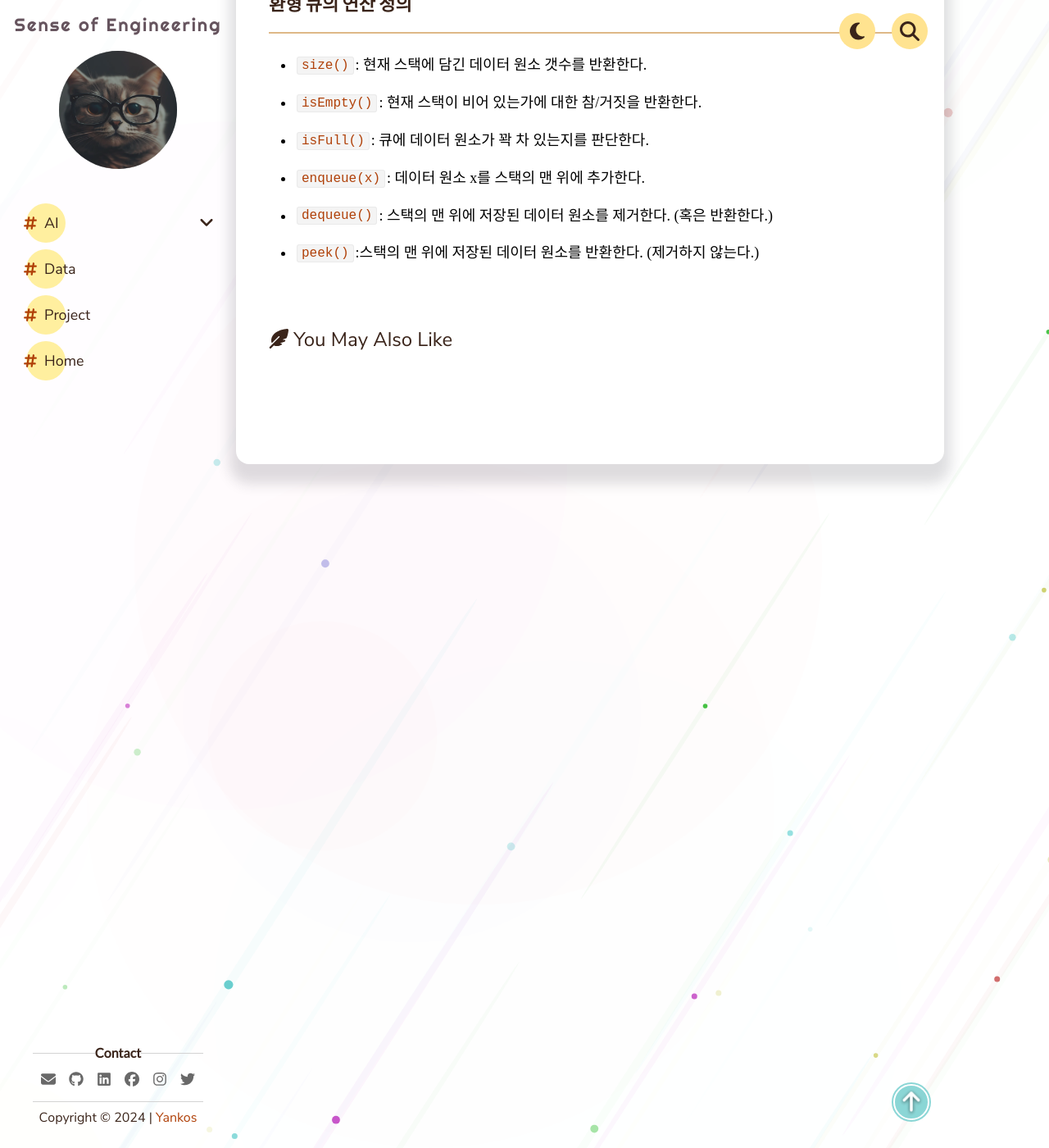
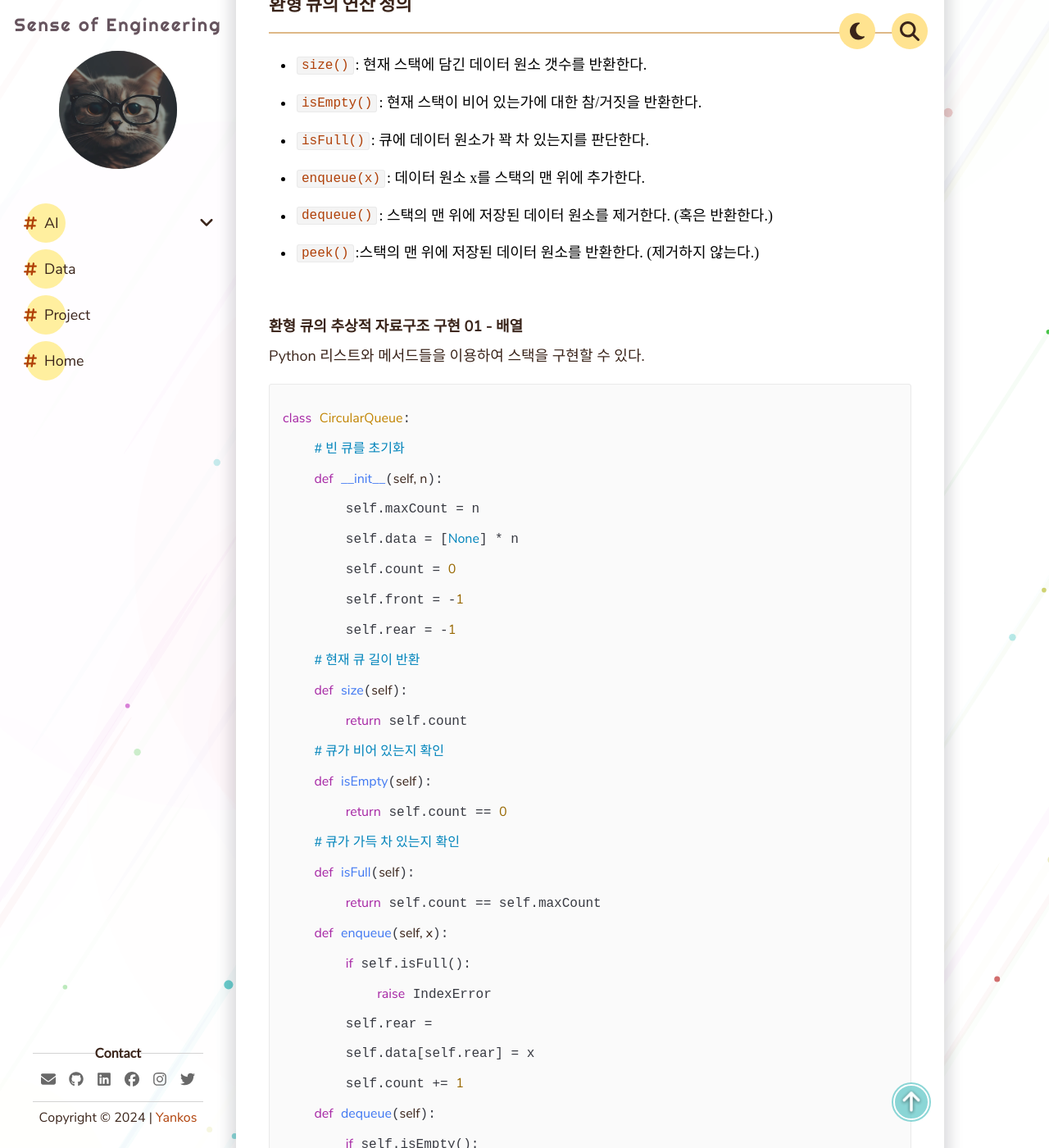
Before and after one commit to jjunier/jjunier.github.io, a Jekyll site: the page built from _pages/Data/DevCourse/post-01.md, in a window 1280 px wide and 1400 px high, scrolled down 22498 px. Shown: the whole window at 82% size. Built offline with Jekyll 4.4.1, drawn with Linux system fonts in a browser that asks for light colours; comment, search, counter and statistics services are not loaded; some of the changed text lies outside the part shown.

Commit message:
docs: update WIL01(title: Data Structure & Algorithms) pages

````diff
--- a/_pages/Data/DevCourse/post-01.md
+++ b/_pages/Data/DevCourse/post-01.md
@@ -533,3 +533,54 @@ class ArrayStack:
 - `enqueue(x)`: 데이터 원소 x를 스택의 맨 위에 추가한다.
 - `dequeue()`: 스택의 맨 위에 저장된 데이터 원소를 제거한다. (혹은 반환한다.)
 - `peek()`:스택의 맨 위에 저장된 데이터 원소를 반환한다. (제거하지 않는다.)
+
+**환형 큐의 추상적 자료구조 구현 01 - 배열**
+Python 리스트와 메서드들을 이용하여 스택을 구현할 수 있다.
+
+```python
+class CircularQueue:
+    # 빈 큐를 초기화
+    def __init__(self, n):
+        self.maxCount = n
+        self.data = [None] * n
+        self.count = 0
+        self.front = -1
+        self.rear = -1
+    # 현재 큐 길이 반환
+    def size(self):
+        return self.count
+    # 큐가 비어 있는지 확인
+    def isEmpty(self):
+        return self.count == 0
+    # 큐가 가득 차 있는지 확인
+    def isFull(self):
+        return self.count == self.maxCount
+    def enqueue(self, x):
+        if self.isFull():
+            raise IndexError
+        self.rear =
+        self.data[self.rear] = x
+        self.count += 1
+    def dequeue(self):
+        if self.isEmpty():
+            raise IndexError
+        self.front =
+        x =
+        self.count -= 1
+
+        return x
+    def peek(self):
+        if self.IsEmpty():
+            raise IndexError
+
+        return
+```
+
+## 자료구조 8 | 우선순위 큐(Priority Queue)
+---
+우선순위 큐는 큐가 선입선출(FIFO; First-In First-Out) 방식을 따르지 않고 원소들의 우선 순위에 따라 큐에서 빠져 나오는 방식이다.
+
+**우선순위 큐 구현**
+우선 순위 큐 구현에 있어서 서로 다른 두 가지 방식이 가능하다.
+(1) Enqueue 연산 시, 우선순위 순서를 유지하도록 구현한다.
+(2) Dequeue 연산 시, 우선순위 높은 것을 선택한다.
````
